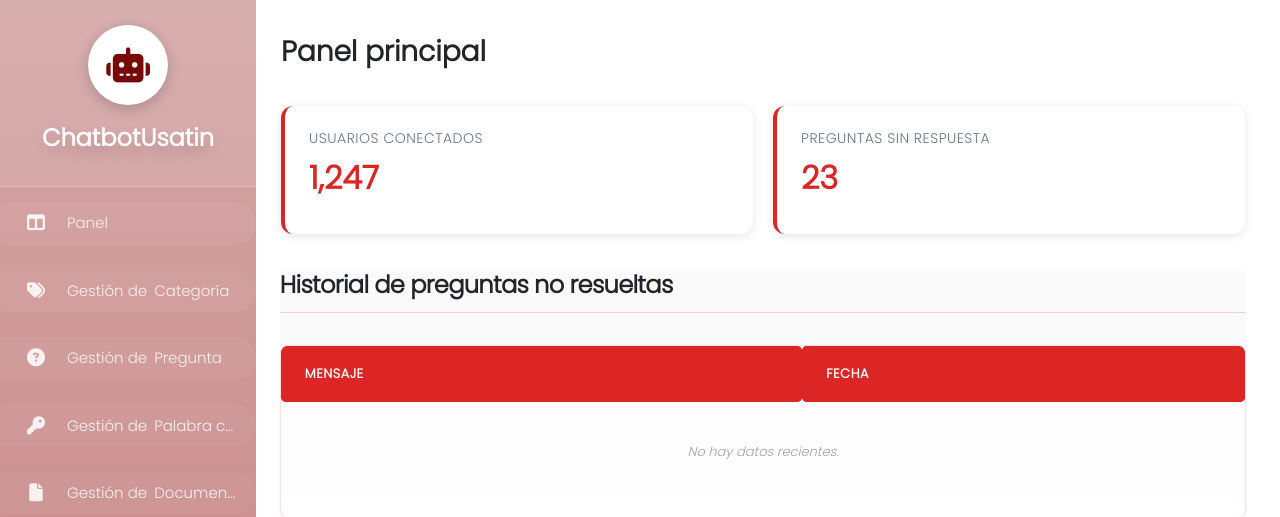
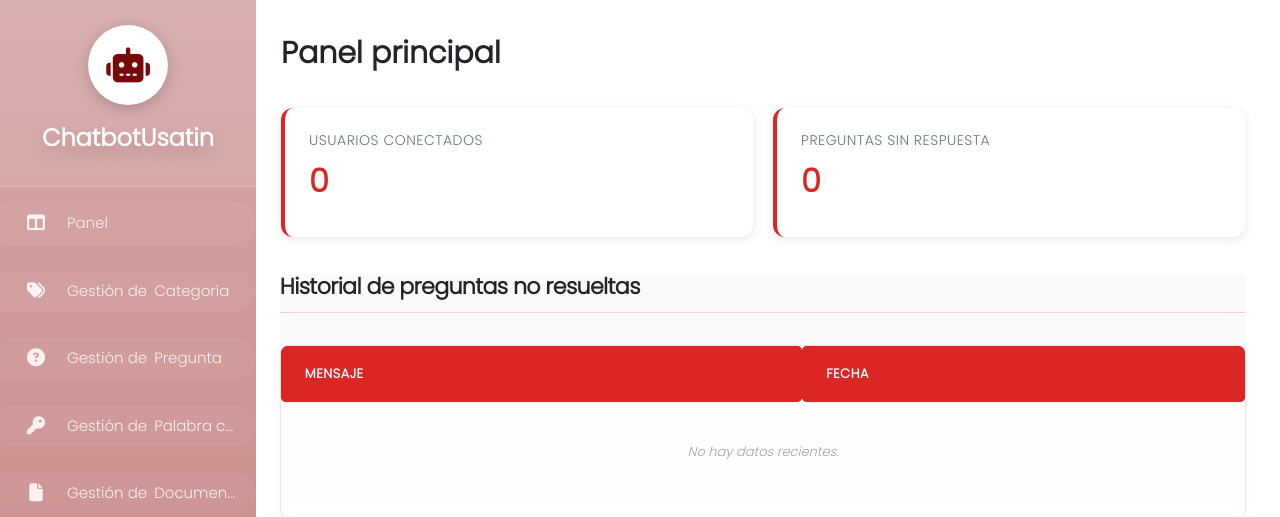
Before and after one commit to FranckCV/hackaton_2025_I, a Flask app: page / in a window 1280 px wide. Shown: the top 517 px of the page. Run offline with Flask 3, Linux system fonts and the light colour scheme; data that the repository does not hold is empty; some libraries are stand-ins or nearby versions.

Commit message:
YA ACABAMOS

```diff
--- a/controladores/controlador_historial.py
+++ b/controladores/controlador_historial.py
@@ -109,3 +109,10 @@ def get_data():
     '''
     filas = sql_select_fetchall(sql)
     return filas
+
+def get_question_count():
+    sql = '''
+        SELECT COUNT(*) AS cantidad_historial FROM historial
+    '''
+    resultado = sql_select_fetchall(sql)
+    return resultado[0]['cantidad_historial'] if resultado else 0
--- /dev/null
+++ b/controladores/controlador_usuario.py
@@ -0,0 +1,10 @@
+
+from controladores.bd import obtener_conexion , sql_select_fetchall , sql_select_fetchone , sql_execute , sql_execute_lastrowid , show_columns , show_primary_key , exists_column_Activo , unactive_row_table
+import controladores.bd as bd
+
+def get_user_count():
+    sql = '''
+        SELECT COUNT(*) AS cantidad_usuarios FROM estado_usuario
+    '''
+    resultado = sql_select_fetchall(sql)
+    return resultado[0]['cantidad_usuarios'] if resultado else 0
--- a/main.py
+++ b/main.py
@@ -7,6 +7,7 @@ import controladores.controlador_palabra_clave as controlador_palabra_clave
 import controladores.controlador_pregunta as controlador_pregunta
 import controladores.controlador_documento as controlador_documento
 import controladores.controlador_dashboard as controlador_dashboard
+import controladores.controlador_usuario as controlador_usuario
 
 import _ARCHIVADO.modelo_semantico as modelo_semantico
 import os
@@ -56,8 +57,9 @@ ICON_UNLOCK          = configuraciones.ICON_UNLOCK
 @app.route("/")
 def index():
     historial = controlador_historial.get_data()
-
-    return render_template("index.html",historial=historial)  # Si tienes un index.html con interfaz
+    cantidad_usuarios = controlador_usuario.get_user_count()
+    cantidad_preguntas_sin_responder = controlador_historial.get_question_count()
+    return render_template("index.html",historial=historial, cantidad_usuarios = cantidad_usuarios, cantidad_preguntas_sin_responder = cantidad_preguntas_sin_responder)  # Si tienes un index.html con interfaz
 
 @app.route("/categorias")
 def categorias():
--- a/static/css/dashboard.css
+++ b/static/css/dashboard.css
@@ -1,6 +1,6 @@
 
 .section-title {
-    font-size: 28px;
+    font-size: 30px;
     font-weight: 700;
     /* color: #7f1d1d; */
     margin: 0 0 32px 0;
@@ -27,7 +27,7 @@
 
 /* Título de la tabla */
 .tabla-titulo {
-    font-size: 24px;
+    font-size: 22px;
     font-weight: 600;
     margin: 0 0 24px 0;
     padding-bottom: 12px;
--- a/templates/index.html
+++ b/templates/index.html
@@ -22,15 +22,14 @@
 <div class="stats-grid">
     <div class="stat-card">
         <h3>Usuarios conectados</h3>
-                    <div class="stat-value">1,247</div>
+        <div class="stat-value">{{ cantidad_usuarios }}</div>
     </div>
     <div class="stat-card">
         <h3>Preguntas Sin Respuesta</h3>
-                    <div class="stat-value">23</div>
+        <div class="stat-value">{{ cantidad_preguntas_sin_responder }}</div>
+    </div>
 </div>
 
-
-            </div>
 
 
 
```
Lines whose indentation alone changed are shown as unchanged.
